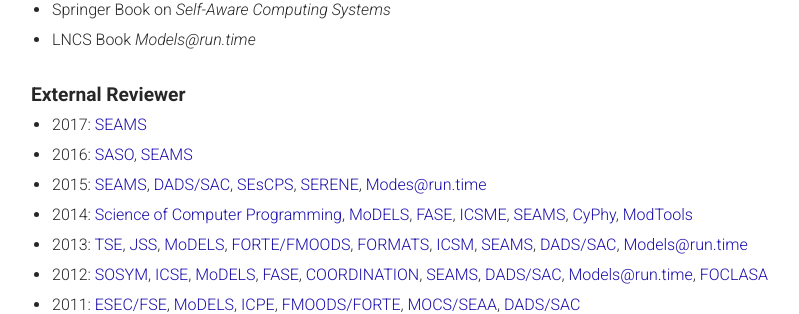
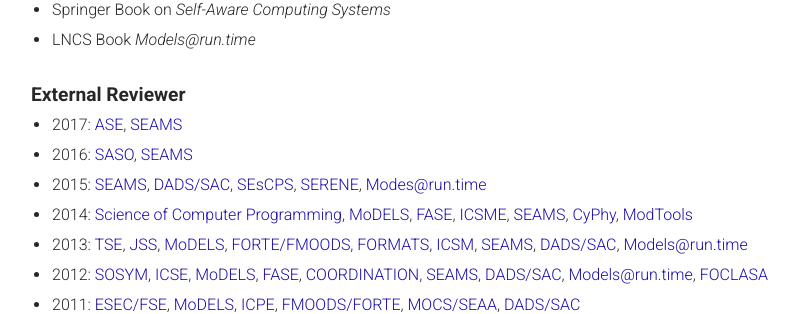
Before and after one commit to thomas-vogel/thomas-vogel.github.io, a Jekyll site: the page built from _pages/activities.md, in a window 1280 px wide and 900 px high, scrolled down 1223 px. Shown: the part 145-459 px from the top of the window, without its empty margins (234-1033 px from the left). Built offline with Jekyll 4.4.1, drawn with Linux system fonts in a browser that asks for light colours.

Commit message:
ASE subreviewer.

```diff
--- a/_pages/activities.md
+++ b/_pages/activities.md
@@ -73,6 +73,7 @@
 ## External Reviewer
 
 * 2017:
+[ASE](http://ase2017.org/){:target="_blank"},
 [SEAMS](https://wp.doc.ic.ac.uk/seams2017/){:target="_blank"}
 
 * 2016:
```
